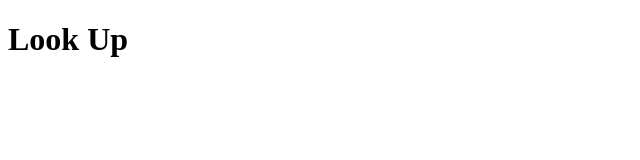
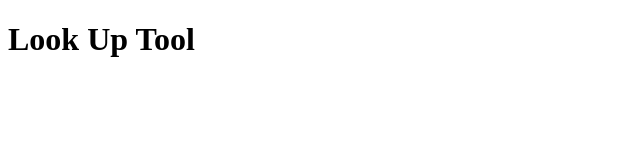
Before and after one commit to winsonl11/NutritionApp, an Electron app: page index.html in a window 800 px wide. Shown: the whole page, without its empty margins (0-640 px from the left). Drawn offline with Linux system fonts and the light colour scheme.

Commit message:
commit test

```diff
--- a/index.html
+++ b/index.html
@@ -4,6 +4,6 @@
   <title>Nutrition App</title>
 </head>
 <body>
-  <h1>Look Up</h1>
+  <h1>Look Up Tool</h1>
 </body>
 </html>
```
